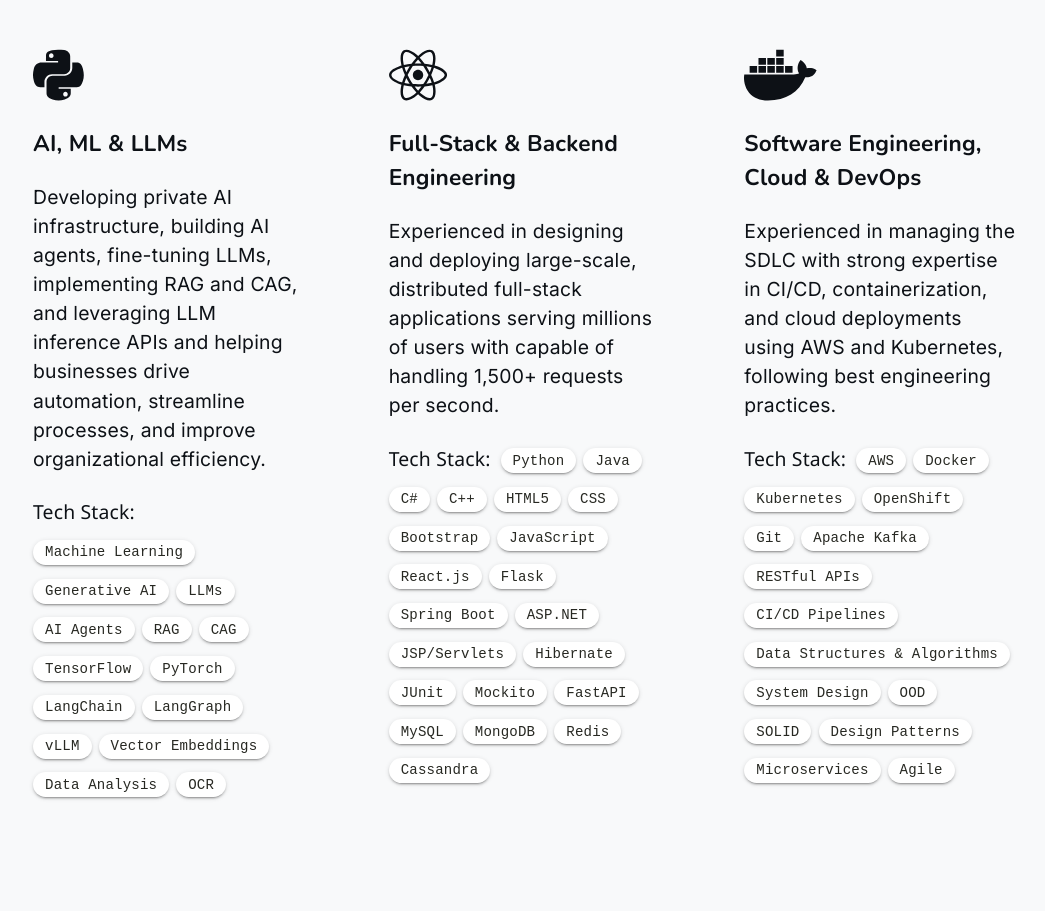
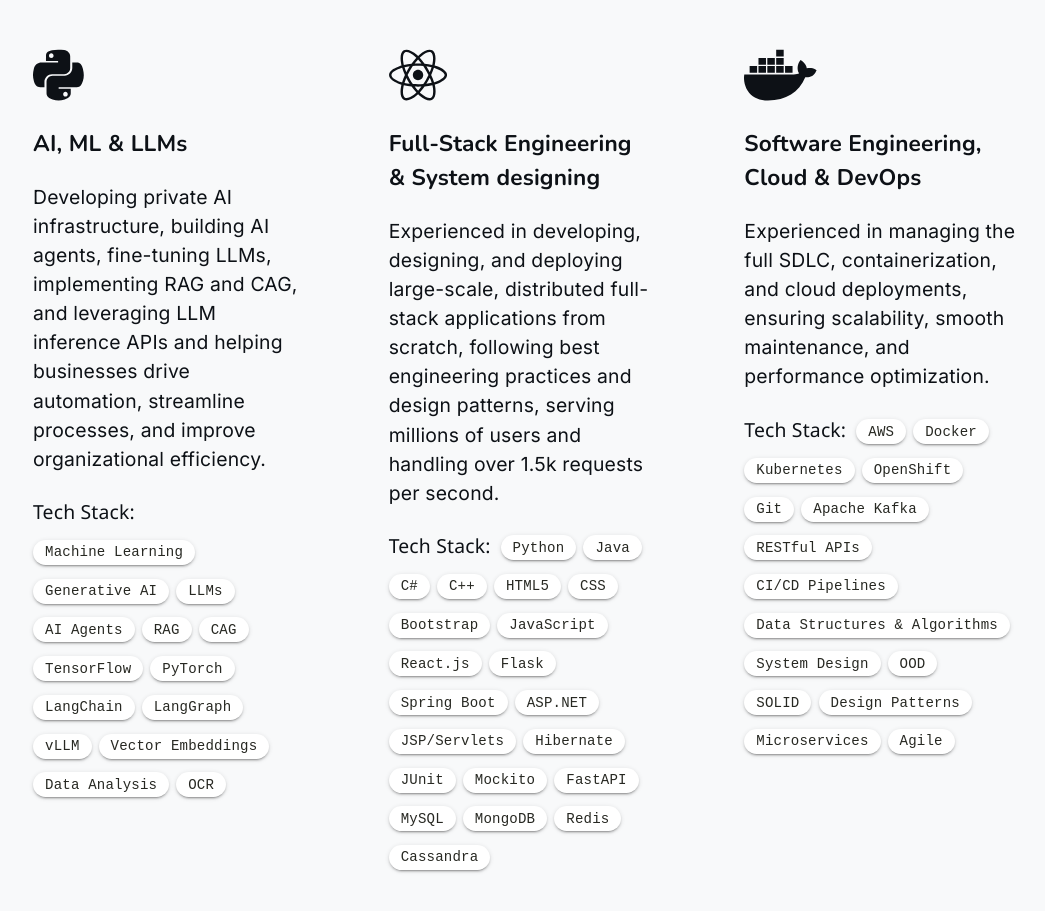
Before and after one commit to rajulshakya777/portfolio, a React (Create React App) app: page / in a window 1280 px wide. Shown: the part 980-1891 px from the top of the page, without its empty margins (115-1160 px from the left). Built offline with nearby package versions, Linux system fonts and the light colour scheme.

Commit message:
streamlint app created for agentverse

```diff
--- a/src/components/Expertise.tsx
+++ b/src/components/Expertise.tsx
@@ -38,8 +38,8 @@
 
                 <div className="skill">
                     <FontAwesomeIcon icon={faReact} size="3x"/>
-                    <h3>Full-Stack & Backend Engineering</h3>
-                    <p>Experienced in designing and deploying large-scale, distributed full-stack applications serving millions of users with capable of handling 1,500+ requests per second.</p>
+                    <h3>Full-Stack Engineering & System designing</h3>
+                    <p>Experienced in developing, designing, and deploying large-scale, distributed full-stack applications from scratch, following best engineering practices and design patterns, serving millions of users and handling over 1.5k requests per second.</p>
                     <div className="flex-chips">
                         <span className="chip-title">Tech Stack:</span>
                         {stackFull.map((label) => <Chip key={label} className='chip' label={label} />)}
@@ -49,7 +49,7 @@
                 <div className="skill">
                     <FontAwesomeIcon icon={faDocker} size="3x"/>
                     <h3>Software Engineering, Cloud & DevOps</h3>
-                    <p>Experienced in managing the SDLC with strong expertise in CI/CD, containerization, and cloud deployments using AWS and Kubernetes, following best engineering practices.</p>
+                    <p>Experienced in managing the full SDLC, containerization, and cloud deployments, ensuring scalability, smooth maintenance, and performance optimization.</p>
                     <div className="flex-chips">
                         <span className="chip-title">Tech Stack:</span>
                         {stackCloud.map((label) => <Chip key={label} className='chip' label={label} />)}
```
